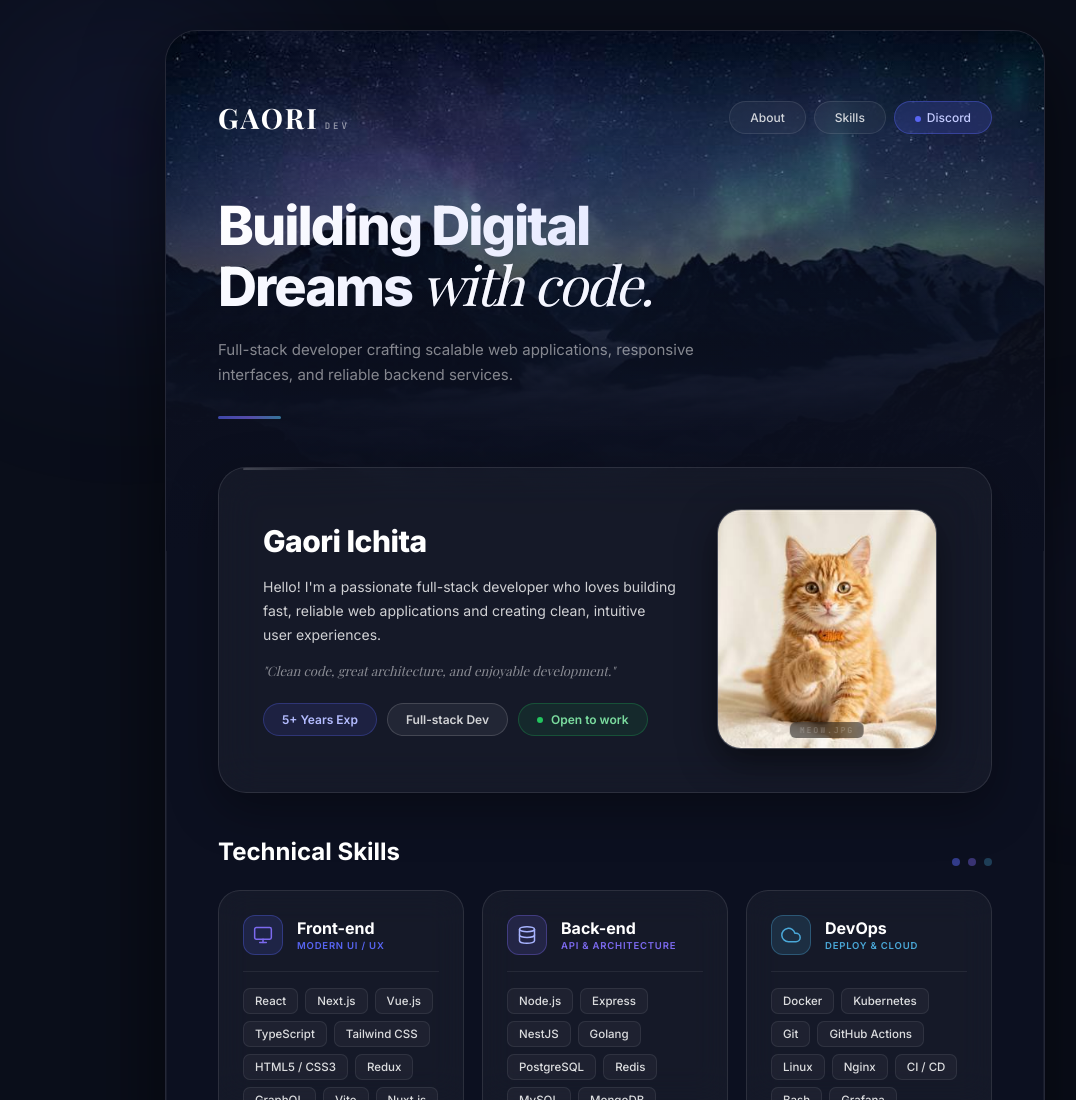
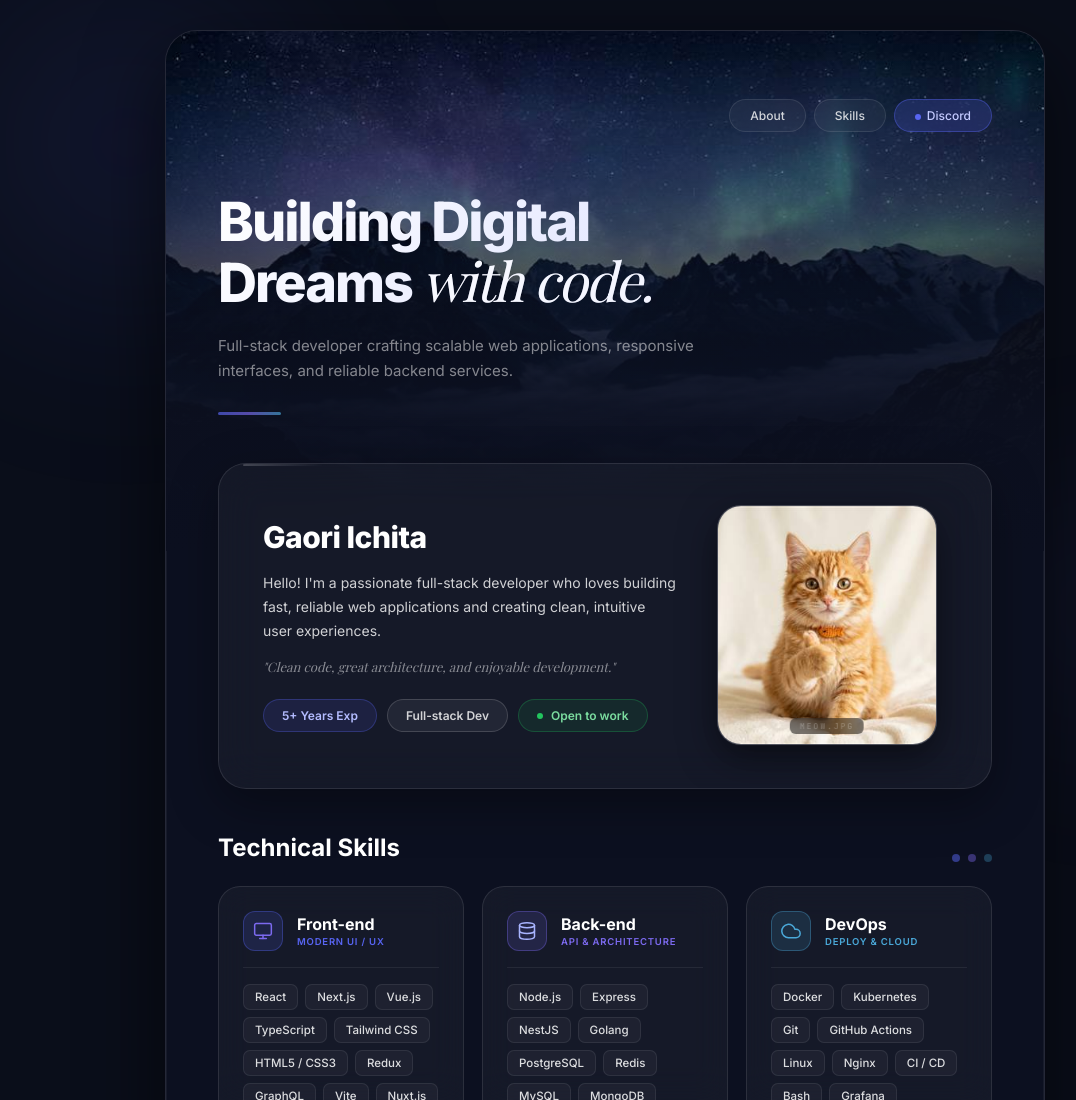
Before and after one commit to tsukishiromoriku/gaoriichita, a plain HTML site: page index.html in a window 1280 px wide. Shown: the top 1100 px of the page, without its empty margins (35-1111 px from the left). Drawn offline with nearby package versions, Linux system fonts and the light colour scheme; a web font is replaced by a local one.

Commit message:
style: remove GAORI DEV logo from navbar

```diff
--- a/generate_profile_svg.js
+++ b/generate_profile_svg.js
@@ -177,10 +177,6 @@ function buildSvg() {
     <!-- NAVBAR -->
     <!-- ============================================ -->
     <g id="navbar" transform="translate(44, 54)">
-      <!-- Logo -->
-      <text x="0" y="0" class="font-display" font-size="26" font-weight="700" fill="#ffffff" letter-spacing="2px">GAORI</text>
-      <text x="90" y="-2" class="font-sans" font-size="9" font-weight="600" fill="rgba(255,255,255,0.5)" letter-spacing="3px">DEV</text>
-
       <!-- Nav Items Right Side -->
       <g transform="translate(530, -14)">
         <!-- About pill -->
--- a/index.html
+++ b/index.html
@@ -160,7 +160,7 @@
     /* ========== NAVBAR ========== */
     .navbar {
       display: flex;
-      justify-content: space-between;
+      justify-content: flex-end;
       align-items: center;
       margin-bottom: 60px;
     }
@@ -752,10 +752,6 @@
       <div class="content">
         <!-- Navbar -->
         <nav class="navbar" id="navbar">
-          <a href="#" class="brand">
-            <span class="brand-name">GAORI</span>
-            <span class="brand-tag">DEV</span>
-          </a>
           <div class="nav-pills">
             <a href="#about" class="nav-pill">About</a>
             <a href="#skills" class="nav-pill">Skills</a>
```
Also changed, not shown: github-profile.svg.
